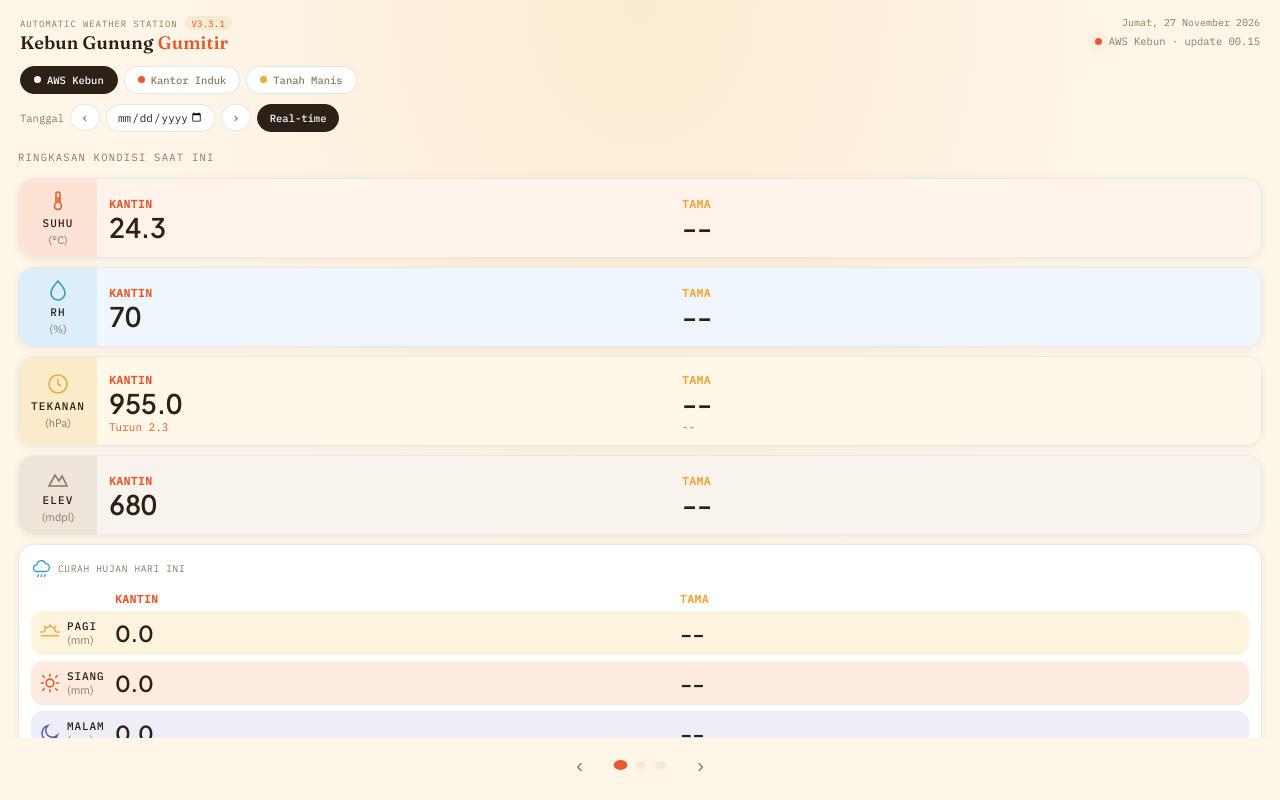
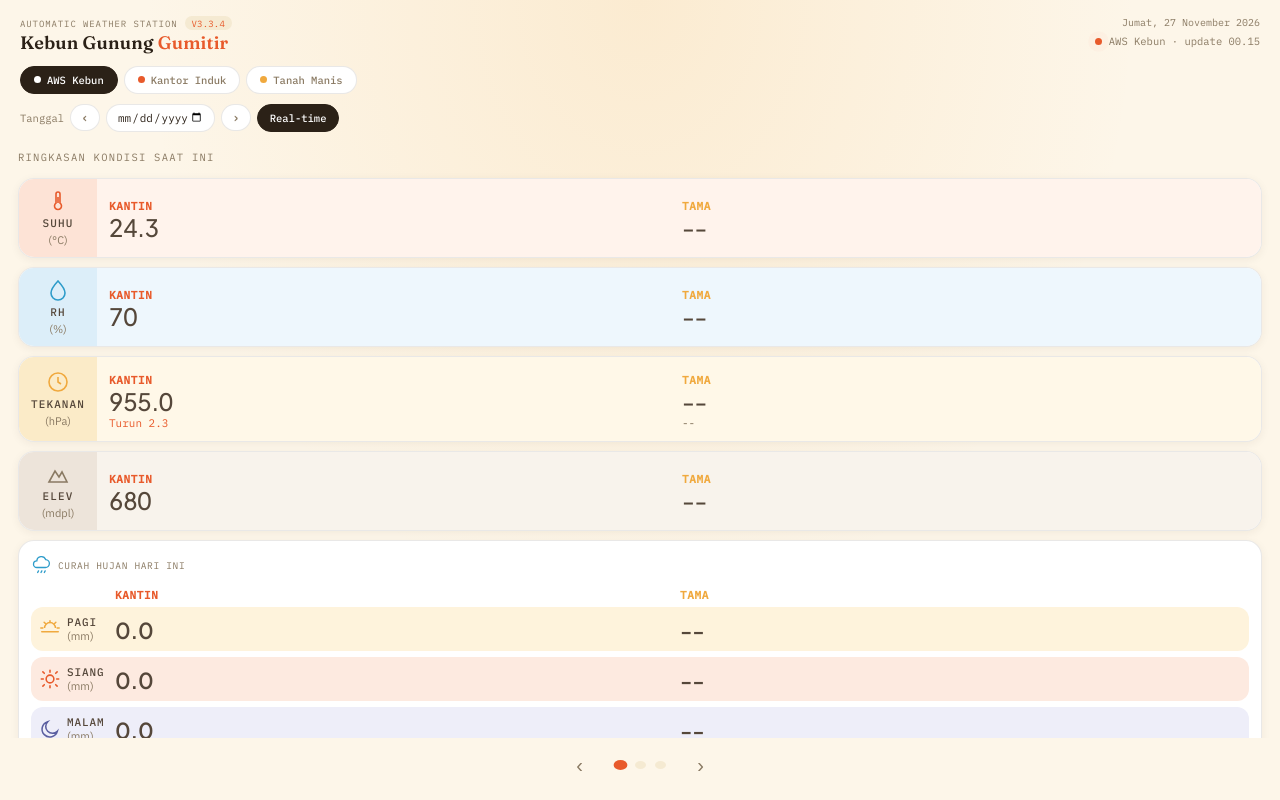
Before and after one commit to christiansuryo/aws-gumitir-dashboard, a plain HTML site: page index.html in a window 1280 px wide. Drawn offline with nearby package versions, Linux system fonts and the light colour scheme; no server answers.

Commit message:
Update index.html

```diff
--- a/index.html
+++ b/index.html
@@ -14,6 +14,7 @@
     --surface-2:#F5EAD2;
     --text:#2B2117;
     --text-dim:#8A7A63;
+    --text-card:#55473A;
     --ember:#E85A2B;
     --ember-light:#F17B4D;
     --gold:#F0A93E;
@@ -530,7 +531,7 @@
   .pcard{display:flex; padding:0; overflow:hidden; margin-bottom:0;}
   .pl{width:78px; flex-shrink:0; display:flex; flex-direction:column; align-items:center; justify-content:center; gap:3px; padding:10px 4px; text-align:center; background:var(--pc-bg);}
   .pl .icon{width:24px; height:24px;}
-  .pl b{font-family:'IBM Plex Mono',monospace; font-size:11px; font-weight:500; letter-spacing:0.1em; color:var(--text);}
+  .pl b{font-family:'IBM Plex Mono',monospace; font-size:11px; font-weight:500; letter-spacing:0.1em; color:var(--text-card);}
   .pl span{font-size:11px; color:var(--text-dim);}
   .pb{flex:1; min-width:0; padding:11px 12px; display:flex; flex-direction:column; justify-content:center;}
   .pb .duo{gap:6px;}
@@ -579,10 +580,17 @@
   body.tiga .pb .tier-badge.sm, body.tiga .rain-total .tier-badge.sm{font-size:11px; padding:2px 6px;}
   /* ---------- v3.3.1: font angka modern + latar sisi kanan kartu berwarna ---------- */
   .pb{background:var(--pb-bg,#fff);}
+  .duo-item.offline{filter:grayscale(1); opacity:0.45; transition:opacity 0.3s;}
   .pb .duo-val, .pb .card-value, .rrow .duo-val, .rrow .rseg-value, .rain-total .duo-val, .rain-total-value{
     font-family:'Plus Jakarta Sans','IBM Plex Sans',sans-serif; font-weight:600; letter-spacing:-0.01em;}
   .pb .card-value{font-size:28px;}
   .pb .duo-val{font-variant-numeric:tabular-nums;}
+  /* ---------- v3.3.3: warna teks kartu lebih lembut; angka kartu parameter lebih kecil ---------- */
+  .card{color:var(--text-card);}
+  .grid-2 .pb .duo-val, body.tiga .grid-2 .pb .duo-val{font-size:24px; font-weight:500;}
+  .grid-2 .pb .card-value{font-size:25px; font-weight:500;}
+  .pb .duo-val.st-time, body.tiga .pb .duo-val.st-time{font-size:15px; font-weight:500; line-height:1.25;}
+  .st-date{font-size:11px;}
 </style>
 </head>
 <body>
@@ -1015,7 +1023,15 @@ const WIND_MAX_KMH = 54; // km/jam (setara 15 m/s)
 // v3.3.1 - Font angka di kartu Page 1 diganti ke Plus Jakarta Sans (lebih
 //        modern daripada Fraunces); sisi kanan kartu parameter diberi tint
 //        tipis senada panel kirinya (Suhu, RH, Tekanan, ELEV, Angin, Status).
-const DASHBOARD_VERSION = "3.3.1";
+// v3.3.2 - Stasiun yang offline (tidak ada data >= 60 menit) tampil abu-abu
+//        di kartu ringkasan mode AWS Kebun; badge Offline di Status Sistem
+//        tetap berwarna.
+// v3.3.3 - Warna teks di semua kartu dilembutkan (--text-card, cokelat tua
+//        yang tidak terlalu pekat); angka kartu Suhu/RH/Tekanan/ELEV
+//        dikecilkan (27px -> 24px) dan dibuat lebih ringan (weight 500).
+// v3.3.4 - Jam di Status Sistem dikecilkan (22px -> 15px) agar tidak
+//        terbaca sebagai parameter ukur.
+const DASHBOARD_VERSION = "3.3.4";
 document.getElementById('versionBadge').textContent = 'v' + DASHBOARD_VERSION;
 document.getElementById('todayDate').textContent =
   new Date().toLocaleDateString('id-ID', { weekday: 'long', day: 'numeric', month: 'long', year: 'numeric' });
@@ -1366,6 +1382,17 @@ function renderRingkasanSingle(data, dariServer){
 // RINGKASAN (Page 1) - mode "AWS Kebun": tulis nilai KI & TM
 // berdampingan ke id ber-akhiran -KI / -TM di tiap card
 // ============================================================
+// Stasiun yang tidak mengirim data >= 60 menit ditandai offline: kolomnya
+// di semua kartu (kecuali kartu Status Sistem, supaya badge Offline tetap
+// terbaca) dibuat abu-abu. Hilang sendiri begitu data baru masuk.
+const BATAS_OFFLINE_MENIT = 60;
+function tandaiOffline(kode, offline){
+  document.querySelectorAll('#page-0 .duo-item').forEach(el => {
+    if (el.closest('.status-widget')) return;
+    const milikStasiun = el.querySelector('[id$="-' + kode + '"]') || el.querySelector('.code-' + kode);
+    if (milikStasiun) el.classList.toggle('offline', offline);
+  });
+}
 function renderRingkasanDuo(){
   stasiunSiap().map(s => s.code).forEach(kode => {
     const entri = cacheData[kode];
@@ -1375,6 +1402,8 @@ function renderRingkasanDuo(){
     }
     const L = entri.data.latest;
     const hist = entri.data.history || [];
+    const umurMenit = L.timestamp ? (new Date() - new Date(L.timestamp)) / 60000 : 0;
+    tandaiOffline(kode, !tanggalDipilih && umurMenit >= BATAS_OFFLINE_MENIT);
     setTxt('tempNow-'+kode, fmt(L.suhu, 1));
     setTxt('humNow-'+kode, fmt(L.kelembaban, 0));
     setTxt('presNow-'+kode, fmt(L.tekanan, 1));
```
